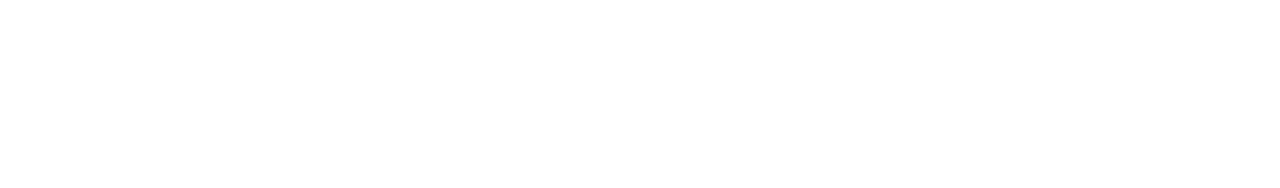
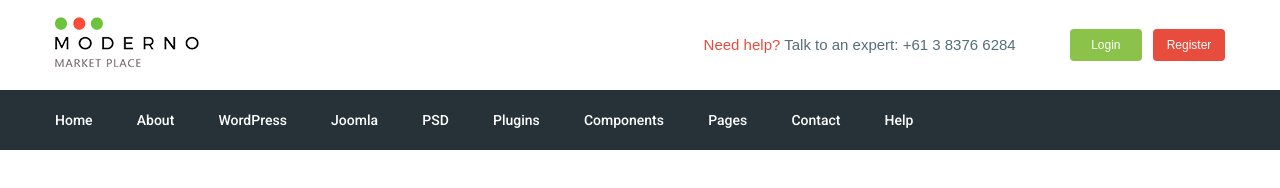
Before and after one commit to MykhailoSerhiichyk/moderno, a website: page app/index.html in a window 1280 px wide. Drawn offline with nearby package versions, Linux system fonts and the light colour scheme; files that its build step writes are made by us from their sources; a web font is replaced by a local one.

Commit message:
added header

```diff
--- a/app/index.html
+++ b/app/index.html
@@ -4,12 +4,54 @@
     <meta charset="UTF-8">
     <meta name="viewport" content="width=device-width, initial-scale=1.0">
     <title>Document</title>
-    <link rel="stylesheet" href="css/fonts.css">
+    <link href="https://fonts.googleapis.com/css?family=Roboto:500,700&display=swap" rel="stylesheet">
     <link rel="stylesheet" href="css/libs.min.css">
     <link rel="stylesheet" href="css/style.min.css">
 </head>
 <body>
-
+    <header class="header">
+        <div class="header__top">
+            <div class="container">
+                <div class="header__top-inner">
+                    <div class="header__logo">
+                        <a href="#">
+                            <img src="images/logo.png" alt="">
+                        </a>
+                    </div>
+                    <div class="header__text">
+                    <a href="#">
+                        <span>Need help?</span>
+                        </a>
+                        Talk to an expert:
+                        <a class="header__phone" href="tel: 61383766284">+61 3 8376 6284</a>
+                    </div>
+                    <div class="header__box">
+                        <a class="basket" href="#"></a>
+                        <a class="header__btn header__btn-login" href="#">Login</a>
+                        <a class="header__btn header__btn-register" href="#">Register</a>
+                    </div>
+                </div>
+            </div>
+        </div>
+        <div class="header__menu">
+            <div class="container">
+                <nav class="menu">
+                    <ul class="menu__list">
+                        <li><a href="#">Home</a></li>
+                        <li><a href="#">About</a></li>
+                        <li><a href="#">WordPress</a></li>
+                        <li><a href="#">Joomla</a></li>
+                        <li><a href="#">PSD</a></li>
+                        <li><a href="#">Plugins</a></li>
+                        <li><a href="#">Components</a></li>
+                        <li><a href="#">Pages</a></li>
+                        <li><a href="#">Contact</a></li>
+                        <li><a href="#">Help</a></li>
+                    </ul>
+                </nav>
+            </div>
+        </div>
+    </header>
 
 
 
--- /dev/null
+++ b/app/scss/_fonts.scss
@@ -0,0 +1,7 @@
+@font-face {
+    font-family: 'Roboto-Regular', sans-serif;
+    src: url('../fonts/Roboto-Regular.woff2') format('woff2'),
+         url('../fonts/Roboto-Regular.woff') format('woff');
+    font-weight: 400;
+    font-display: swap;
+}
--- /dev/null
+++ b/app/scss/_global.scss
@@ -0,0 +1,37 @@
+html {
+    box-sizing: border-box;
+}
+
+*,
+*::before,
+*::after {
+    box-sizing: inherit;
+}
+
+a {
+    display: inline-block;
+    color: $text;
+    text-decoration: none;
+}
+
+ul,
+li {
+    margin: 0;
+    padding: 0;
+    list-style: none;
+}
+
+body {
+    font-family: 'Roboto-Regular', sans-serif;
+    // font-family: 'Roboto', sans-serif;
+    font-size: 15px;
+    line-height: 24px;
+    color: $text;
+    font-weight: 400;
+}
+
+.container {
+    max-width: 1200px;
+    margin: 0 auto;
+    padding: 0 15px;
+}
--- /dev/null
+++ b/app/scss/_vars.scss
@@ -0,0 +1,4 @@
+$text: #546e7a;
+$red: #e74c3c;
+$green: #8bc34a;
+$bg: #263238;
--- a/app/scss/style.scss
+++ b/app/scss/style.scss
@@ -1,9 +1,63 @@
-html {
-    box-sizing: border-box;
+@import 'vars';
+@import 'global';
+@import 'fonts';
+
+
+.header__top-inner {
+    display: flex;
+    justify-content: space-between;
+    align-items: center;
+    height: 90px;
 }
 
-*,
-*::before,
-*::after {
-    box-sizing: inherit;
+.header__text {
+    margin-left: auto;
+    margin-right: 50px;
+
+    span {
+        color: $red;
+    }
 }
+
+.header__btn {
+    padding: 4px;
+    width: 72px;
+    border-radius: 4px;
+    text-align: center;
+    color: #ffffff;
+    font-size: 12px;
+}
+
+.header__btn-login {
+    background-color: $green;
+}
+
+.header__btn-register {
+    background-color: $red;
+    margin-left: 7px;
+}
+
+.header__menu {
+    background-color: $bg;
+}
+
+.menu {
+    display: flex;
+    align-items: center;
+    height: 60px;
+}
+
+.menu__list {
+    li {
+        display: inline-block;
+        & + li {
+            margin-left: 40px;
+        }
+    }
+    a {
+        color: #ffffff;
+        font-size: 14px;
+        font-family: 'Roboto', sans-serif;
+        font-weight: 500;
+    }
+}
--- a/gulpfile.js
+++ b/gulpfile.js
@@ -8,7 +8,7 @@ let gulp = require('gulp'),
     cssmin = require('gulp-cssmin');
 
 gulp.task('sass', function(){
-    return  gulp.src('app/scss/style.scss')
+    return  gulp.src('app/scss/**/*.scss')
             .pipe(sass({outputStyle: 'compressed'}))
             .pipe(rename({suffix : '.min'}))
             .pipe(autoprefixer({
@@ -58,7 +58,7 @@ gulp.task('browser-sync', function() {
 });
 
 gulp.task('watch', function(){
-    gulp.watch('app/scss/style.scss', gulp.parallel('sass'));
+    gulp.watch('app/scss/**/*.scss', gulp.parallel('sass'));
     gulp.watch('app/*.html', gulp.parallel('html'));
     gulp.watch('app/js/*.js', gulp.parallel('js'));
 });
```
Also changed, not shown: app/fonts/Roboto-Regular.ttf (added), app/fonts/Roboto-Regular.woff (added), app/fonts/Roboto-Regular.woff2 (added), app/images/logo.png (added), 1 other file.
